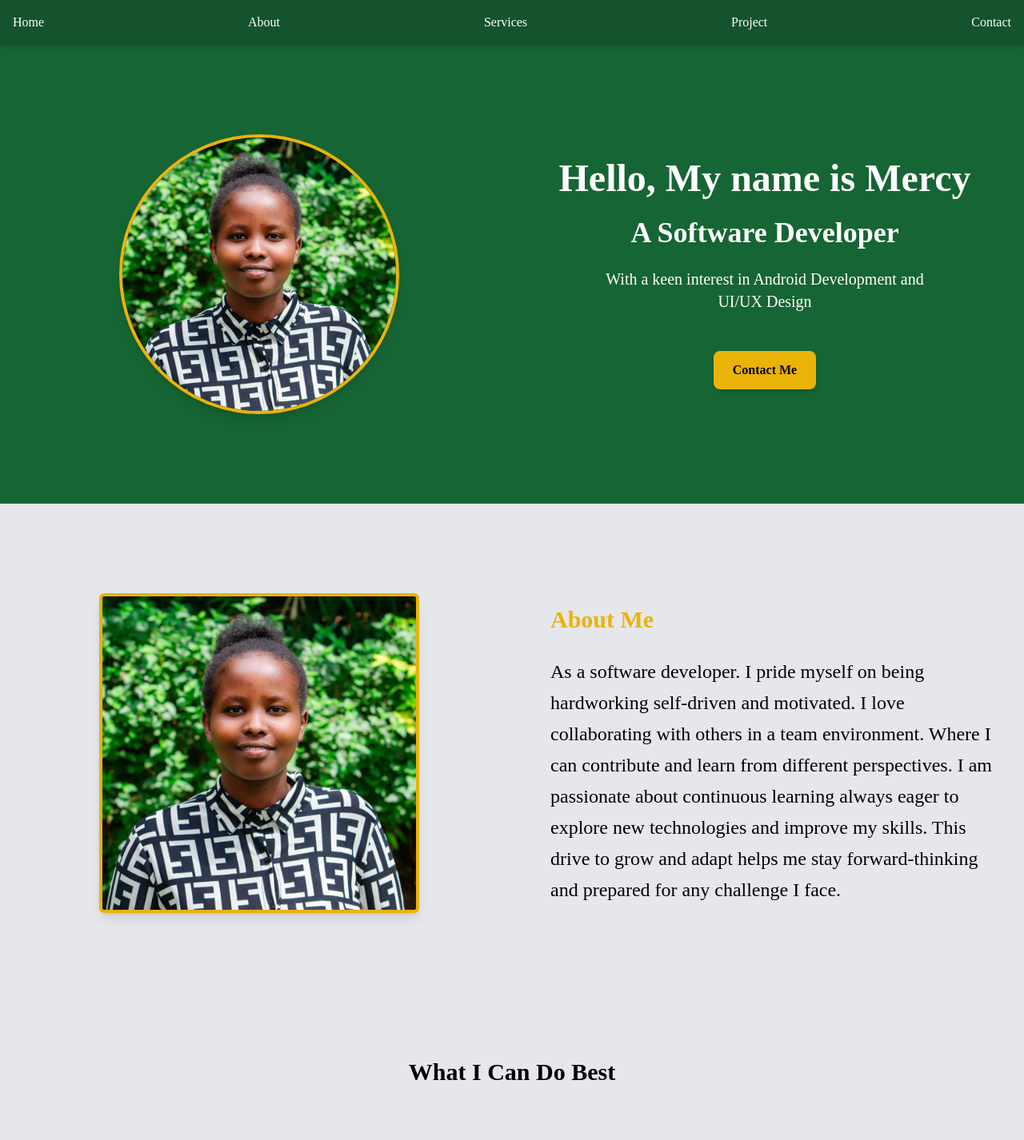
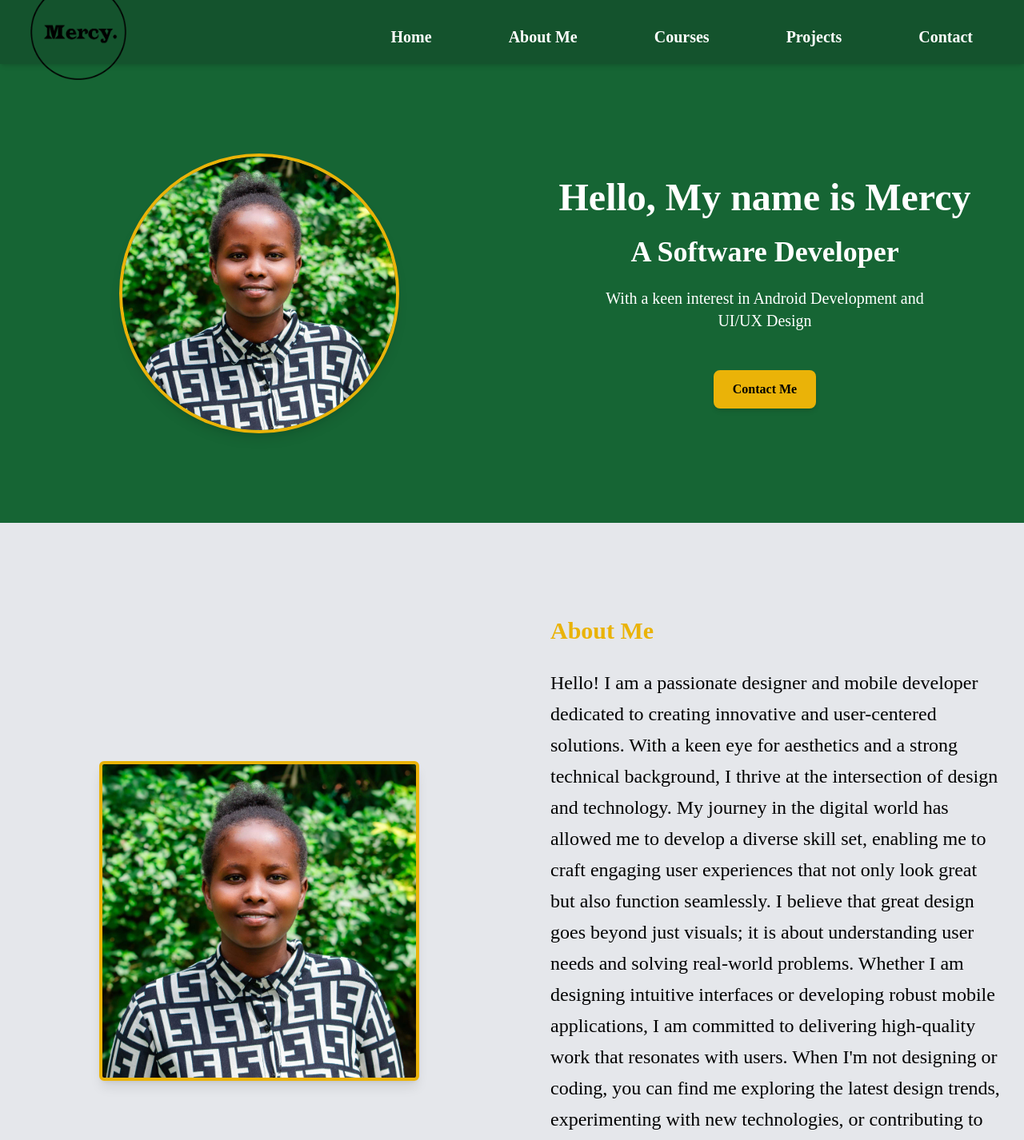
Before and after one commit to mercy-kantai/Kantai-Mercy-Portfolio, a Next.js app: page / in a window 1280 px wide. Shown: the top 1426 px of the page at 80% size. Built offline with nearby package versions, Linux system fonts and the light colour scheme.

Commit message:
added changes

```diff
--- a/package.json
+++ b/package.json
@@ -13,6 +13,7 @@
     "next-pwa": "^5.6.0",
     "react": "^18",
     "react-dom": "^18",
+    "react-icons": "^5.3.0",
     "shadcn-ui": "^0.9.2"
   },
   "devDependencies": {
--- a/src/app/Components/About/index.tsx
+++ b/src/app/Components/About/index.tsx
@@ -22,10 +22,11 @@ const About = () => {
             About Me
           </h2>
           <p className="text-[18px] sm:text-[24px] text-black leading-relaxed mx-auto md:mx-0 darker grotesque max-w-[90%] sm:max-w-full">
-            As a software developer. I pride myself on being hardworking self-driven and motivated.
-            I love collaborating with others in a team environment. Where I can contribute and learn from different perspectives.
-            I am passionate about continuous learning always eager to explore new technologies and improve my skills.
-            This drive to grow and adapt helps me stay forward-thinking and prepared for any challenge I face.
+          Hello! I am a passionate designer and mobile developer dedicated to creating innovative and user-centered solutions. With a keen eye for aesthetics and a strong technical background, I thrive at the intersection of design and technology. My journey in the digital world has allowed me to develop a diverse skill set, enabling me to craft engaging user experiences that not only look great but also function seamlessly.
+
+I believe that great design goes beyond just visuals; it is about understanding user needs and solving real-world problems. Whether I am designing intuitive interfaces or developing robust mobile applications, I am committed to delivering high-quality work that resonates with users.
+
+When I'm not designing or coding, you can find me exploring the latest design trends, experimenting with new technologies, or contributing to open-source projects. I am excited about the future of mobile development and design, and I look forward to collaborating on projects that make a difference!
           </p>
         </div>
       </div>
--- a/src/app/Components/Footer/footer.tsx
+++ b/src/app/Components/Footer/footer.tsx
@@ -2,6 +2,7 @@
 
 const Footer = () => {
   return (
+    <div id="footer">
     <footer className="bg-green-900 text-white py-8">
       <div className="container mx-auto px-4">
 
@@ -27,6 +28,7 @@ const Footer = () => {
         </div>
       </div>
     </footer>
+    </div>
   );
 };
 
--- a/src/app/Components/Hero/hero.tsx
+++ b/src/app/Components/Hero/hero.tsx
@@ -58,6 +58,7 @@ const Hero = () => {
     setIsOpen(false);
   };
   return (
+    <div id="hero">
     <section className="bg-green-800 text-white py-10 md:py-20">
       <div className="container mx-auto flex flex-col md:flex-row items-center gap-8 md:gap-12 p-4 md:p-8">
         <div className="w-full md:w-1/2 flex justify-center">
@@ -141,6 +142,7 @@ const Hero = () => {
         </div>
       </div>
     </section>
+    </div>
   );
 };
 
--- a/src/app/Components/History/history.tsx
+++ b/src/app/Components/History/history.tsx
@@ -1,6 +1,7 @@
 import Image from "next/image";
 const History = () => {
     return (
+      <div>
       <section id="history" className="py-16 text-center bg-gray-200">
         <div className="container mx-auto">
           <h2 className="text-[30px] font-semibold mb-6 darker grotesque">My Projects</h2>
@@ -11,8 +12,8 @@ const History = () => {
               <h3 className="text-2xl font-bold mb-4 darker grotesque"> Umoja Mentorship</h3>
               <Image src="/images/mentor.png" alt="mentor" width={400} height={400}/>
               <p className="text-lg darker grotesque">A mentorship platform that allows mentees to view their mentors profile
-and update and track their accomplishments and tasks they need to
-achieve</p>
+                        and update and track their accomplishments and tasks they need to
+                        achieve</p>
               <a href="https://akirachix-mentorship-program.vercel.app/" target="_blank" rel="noopener noreferrer">
     <button className="bg-yellow-500 hover:bg-yellow-400 text-black font-semibold py-4 px-12 rounded mt-8 ml-8">
       View
@@ -45,6 +46,7 @@ achieve</p>
           </div>
         </div>
       </section>
+      </div>
     );
   };
   export default History;
--- a/src/app/Components/Navbar/navbar.tsx
+++ b/src/app/Components/Navbar/navbar.tsx
@@ -1,17 +1,54 @@
-import Link from 'next/link';
-const Header = () => {
-    return (
-      <header className="bg-green-900 text-white shadow-md sticky top-0 z-50 ">
-        <nav className="container mx-auto p-4">
-          <ul className="flex justify-between">
-            <li><Link href="/Components/hero">Home</Link></li>
-            <li><Link href="#about">About</Link></li>
-            <li><Link href="#services">Services</Link></li>
-            <li><Link href="#portfolio">Project</Link></li>
-            <li><Link href="#contact">Contact</Link></li>
-          </ul>
-        </nav>
-      </header>
-    );
-  };
-  export default Header;
+"use client";
+import { useState } from 'react';
+import Image from 'next/image';
+import { FaBars, FaTimes } from 'react-icons/fa';
+
+export default function Navbar() {
+  const [isOpen, setIsOpen] = useState(false);
+
+  return (
+    <nav className="bg-green-900 shadow-md sticky top-0 z-50 ">
+      <div className="">
+        <div className="flex items-center justify-between h-20 ">
+
+
+          <div className="flex-shrink-0 ml-[3%] mt-[2%] md:mt-[3%] md:mb-[3%]">
+          <Image src="/images/logo.png" alt="logo" width={120} height={60} />
+          </div>
+
+          <div className="md:hidden mr-[5%] mt-[5%]">
+            <button
+              onClick={() => setIsOpen(!isOpen)}
+              className="text-black focus:outline-none">
+              {isOpen ? <FaTimes size={24} /> : <FaBars size={24} />}
+            </button>
+          </div>
+
+          <div className="hidden md:flex space-x-24 font-bold text-black mr-[5%] text-[20px] mt-[4%] md:mb-[3%] darker-grotesque" >
+            <a href="#hero" className="text-white">Home</a>
+            <a href="#about" className="text-white">About Me</a>
+            <a href="#services" className="text-white">Courses</a>
+            <a href="#history" className="text-white">Projects</a>
+            <a href="#footer" className="text-white">Contact</a>
+          </div>
+        </div>
+      </div>
+
+      {isOpen && (
+        <div className="md:hidden bg-white shadow-md text-[20px] fixed inset-0 flex flex-col justify-center items-center space-y-5 z-50 darker-grotesque">
+          <button
+            onClick={() => setIsOpen(false)}
+            className="absolute top-5 right-5 text-black focus:outline-none">
+            <FaTimes size={24} />
+          </button>
+
+          <a href="#hero" className="block text-white">Home</a>
+          <a href="#about" className="block text-white">About Us</a>
+          <a href="#services" className="block text-white">Our Product</a>
+          <a href="#history" className="block text-white">Contact Us</a>
+          <a href="#footer" className="block text-white">FAQs</a>
+        </div>
+      )}
+    </nav>
+  );
+}
--- a/src/app/Components/Services/services.tsx
+++ b/src/app/Components/Services/services.tsx
@@ -1,6 +1,7 @@
 import Image from "next/image";
 const Services = () => {
     return (
+      <div id="services">
       <section id="services" className="bg-gray-200 py-16">
         <div className="container mx-auto text-center">
           <h2 className="text-[30px] font-semibold mb-6">What I Can Do Best</h2>
@@ -86,18 +87,10 @@ const Services = () => {
             </div>
 
 
-
-
-
-
-
-
-
-
-
             </div>
         </div>
       </section>
+      </div>
     );
   };
 
--- a/src/app/layout.tsx
+++ b/src/app/layout.tsx
@@ -30,7 +30,7 @@ export default function RootLayout({
       <link rel="manifest" href="/manifest.json" />
       <meta name="description" content="Mercy" />
       <meta name="theme-color" content="#000000" />
-      <link rel="apple-touch-icon" href="/images/Mercy.jpg" />
+      <link rel="apple-touch-icon" href="/images/Logo.png" />
       <meta name="apple-mobile-web-app-capable" content="yes" />
       <meta name="apple-mobile-web-app-status-bar-style" content="black" />
       </head>
```
Also changed, not shown: src/app/Components/Button/button.tsx (deleted, +0 -80 lines), public/images/Logo.png (added), public/manifest.json, 1 other file (tests, documents, lock files or other folders).
